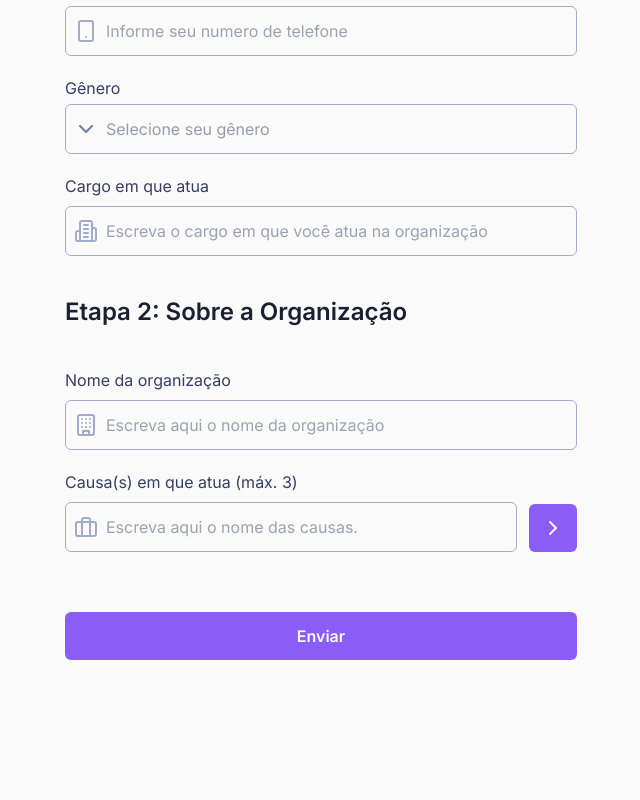
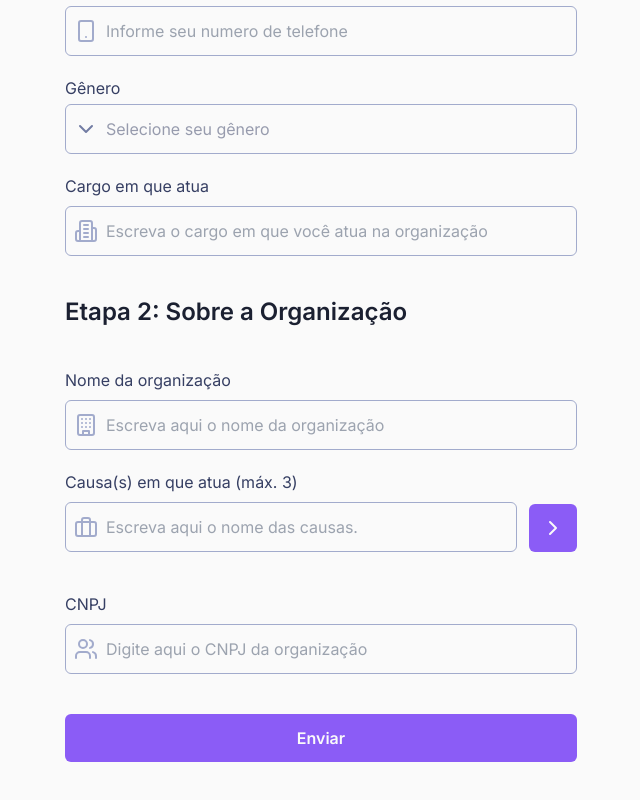
Before and after one commit to cosmossocialtime/register-ongs, a Next.js app: page / in a window 1280 px wide. Shown: the part 551-1351 px from the top of the page, without its empty margins (319-959 px from the left). Before the commit the page ends 1251 px from the top, so only its background shows below. Built offline with nearby package versions, Linux system fonts and the light colour scheme.

Commit message:
:package: create input CNPJ

```diff
--- a/src/app/page.tsx
+++ b/src/app/page.tsx
@@ -10,6 +10,7 @@ import {
   ChevronRight,
   X,
   Briefcase,
+  Users,
 } from 'lucide-react'
 import { useForm, Controller } from 'react-hook-form'
 import { zodResolver } from '@hookform/resolvers/zod'
@@ -21,6 +22,7 @@ import {
   TypeFormRegisterOngs,
   schemaFormValidation,
 } from '@/types/typesRegisterForm'
+import { MaskForCnpj } from '@/mask/MaskForCnpj'
 
 const genders = ['Masculino', 'Feminino', 'Outro']
 
@@ -41,11 +43,13 @@ export default function Home() {
   })
 
   const numberTel = watch('tel')
+  const cnpj = watch('cnpj')
   const causes = watch('causes')
 
   useEffect(() => {
     setValue('tel', phoneMask(numberTel))
-  }, [numberTel, setValue])
+    setValue('cnpj', MaskForCnpj(cnpj))
+  }, [numberTel, cnpj, setValue])
 
   function handleSubmitForm(data: TypeFormRegisterOngs) {
     console.log(data)
@@ -248,6 +252,22 @@ export default function Home() {
                   )
                 })}
               </div>
+              <Input
+                {...register('cnpj')}
+                label="CNPJ"
+                htmlRef="cnpj"
+                id="cnpj"
+                maxLength={18}
+                placeholder="Digite aqui o CNPJ da organização"
+                iconLeft={() => (
+                  <Users className="text-gray-50 transition-colors group-hover:text-[#9D37F2]" />
+                )}
+              />
+              {errors.cnpj && (
+                <span className="text-sm text-red-600">
+                  {errors.cnpj.message}
+                </span>
+              )}
             </div>
             <button className="my-10 w-full rounded-md bg-violet-500 py-3 font-semibold text-zinc-50 transition-colors hover:bg-violet-400">
               Enviar
--- /dev/null
+++ b/src/mask/MaskForCnpj.ts
@@ -0,0 +1,9 @@
+export const MaskForCnpj = (cnpj: string) => {
+  if (!cnpj) return ''
+  cnpj = cnpj.replace(/\D/g, '')
+  cnpj = cnpj.replace(/^(\d{2})(\d)/, '$1.$2')
+  cnpj = cnpj.replace(/^(\d{2})\.(\d{3})(\d)/, '$1.$2.$3')
+  cnpj = cnpj.replace(/\.(\d{3})(\d)/, '.$1/$2')
+  cnpj = cnpj.replace(/(\d{4})(\d)/, '$1-$2')
+  return cnpj
+}
--- a/src/types/typesRegisterForm.ts
+++ b/src/types/typesRegisterForm.ts
@@ -17,6 +17,7 @@ export const schemaFormValidation = z.object({
   gender: z.string().nonempty('Por favor selecione seu gênero.'),
   role: z.string().nonempty('Por favor selecione seu cargo.'),
   causes: z.string(),
+  cnpj: z.string().nonempty('Informe o seu CNPJ.'),
 })
 
 export type TypeFormRegisterOngs = z.infer<typeof schemaFormValidation>
```
